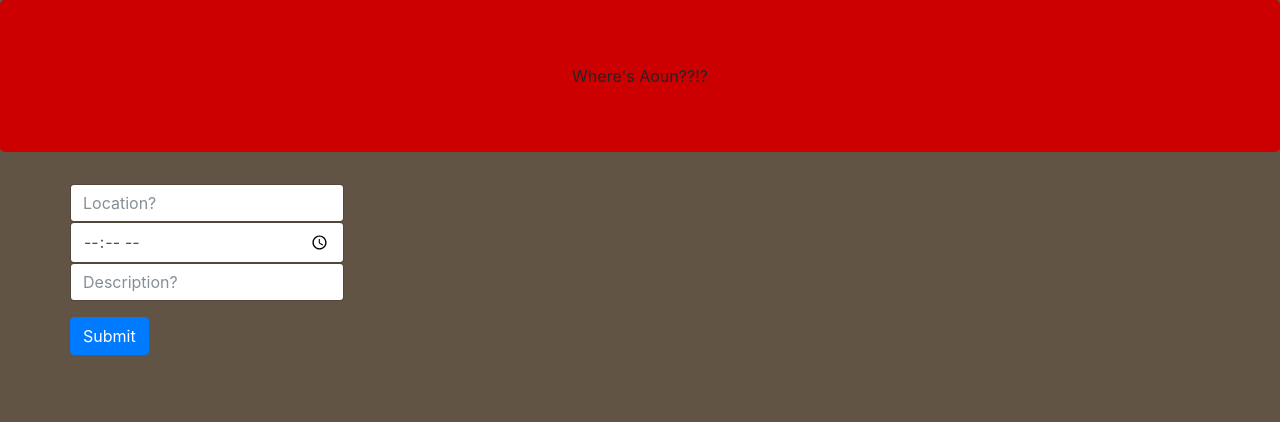
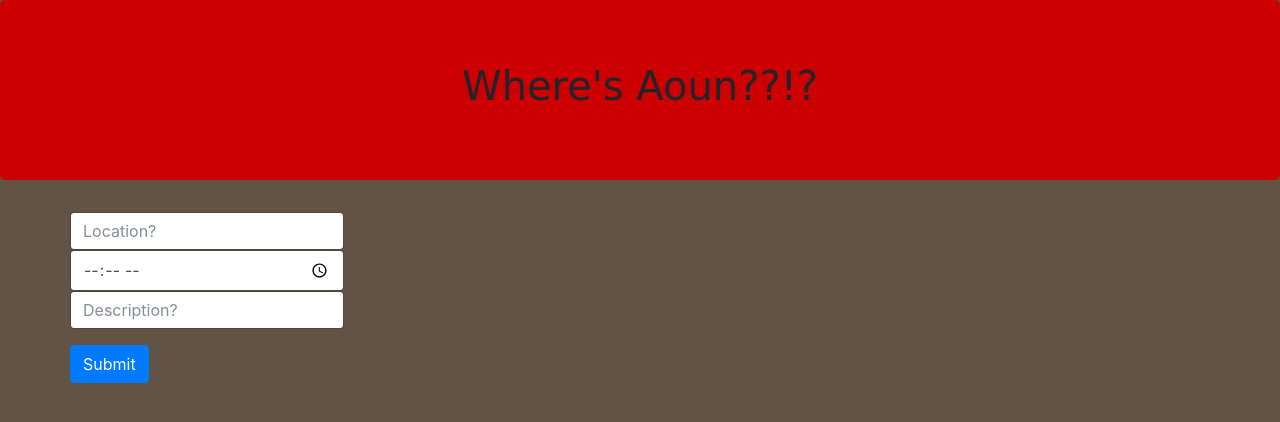
Before and after one commit to SupremeSteak1/AWildHackathonAppeared, a PHP site: page / in a window 1280 px wide. Shown: the top 422 px of the page. Run offline with PHP 8.4, Linux system fonts and the light colour scheme; some libraries are stand-ins or nearby versions.

Commit message:
kool fontz

```diff
--- a/css/index.css
+++ b/css/index.css
@@ -1,4 +1,9 @@
+html {
+
+}
+
 .jumbotron {
+	font-family: "Comic Sans MS", cursive, sans-serif;
 	background-color: #cc0000;
 }
 
--- a/index.php
+++ b/index.php
@@ -10,7 +10,7 @@
     <link rel="stylesheet" type="text/css" href="css/index.css">
   </head>
   <body>
-  	<div class="jumbotron text-center"
+  	<div class="jumbotron text-center">
     	<h1>Where's Aoun??!?</h1>
 	</div>
 
```
